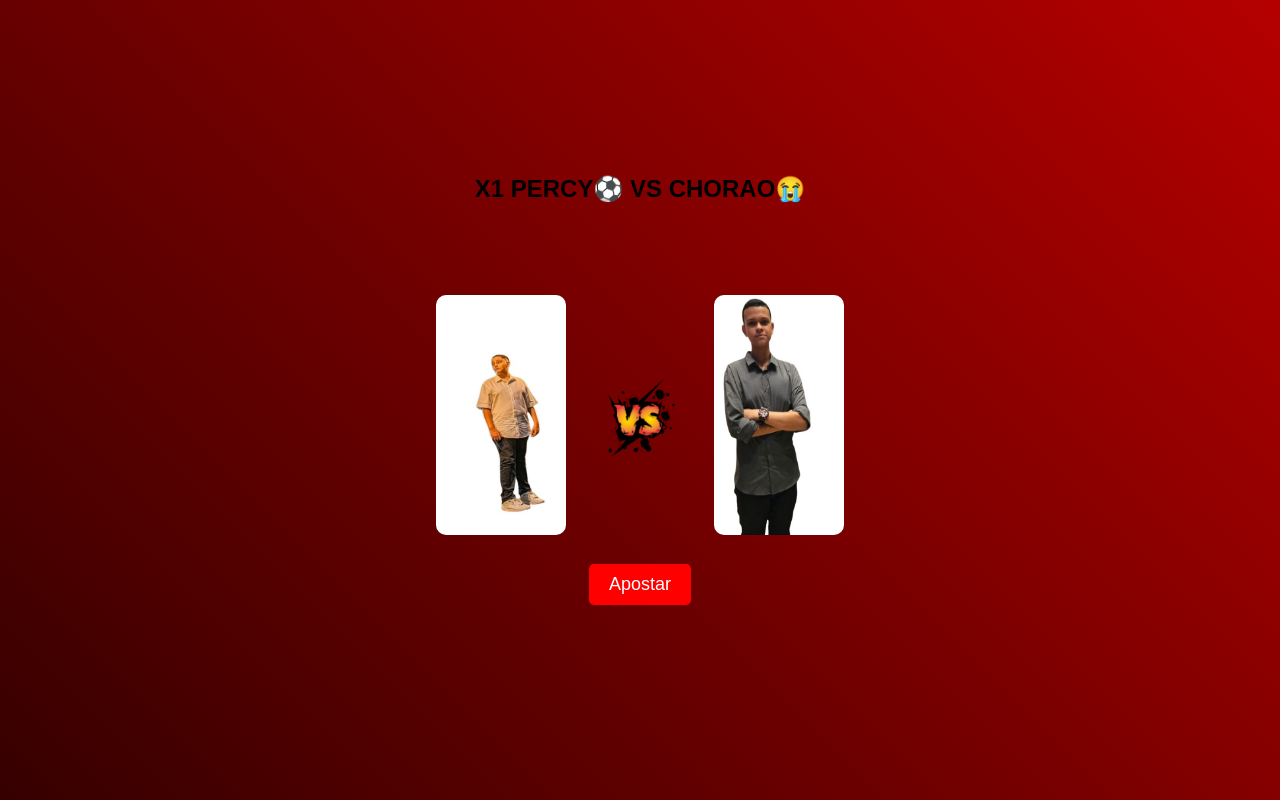
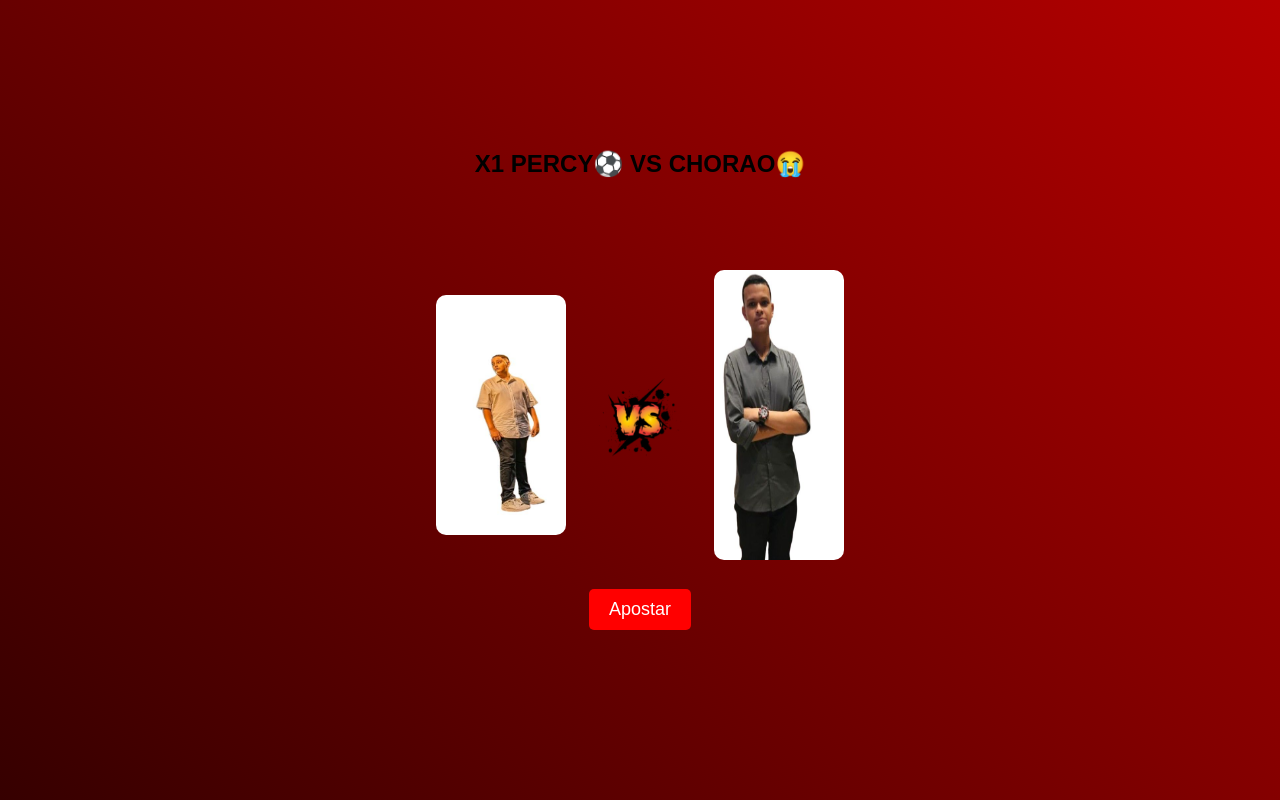
Before and after one commit to Matheusmp4/perciputo, a plain HTML site: page index.html in a window 1280 px wide. Drawn offline with Linux system fonts and the light colour scheme.

Commit message:
Update index.html

```diff
--- a/index.html
+++ b/index.html
@@ -66,7 +66,7 @@
 
         .image-container2 img {
             width: 130px;
-            height: 240px;
+            height: 290px;
             border-radius: 10px;
             border-color: black;
         }
```
